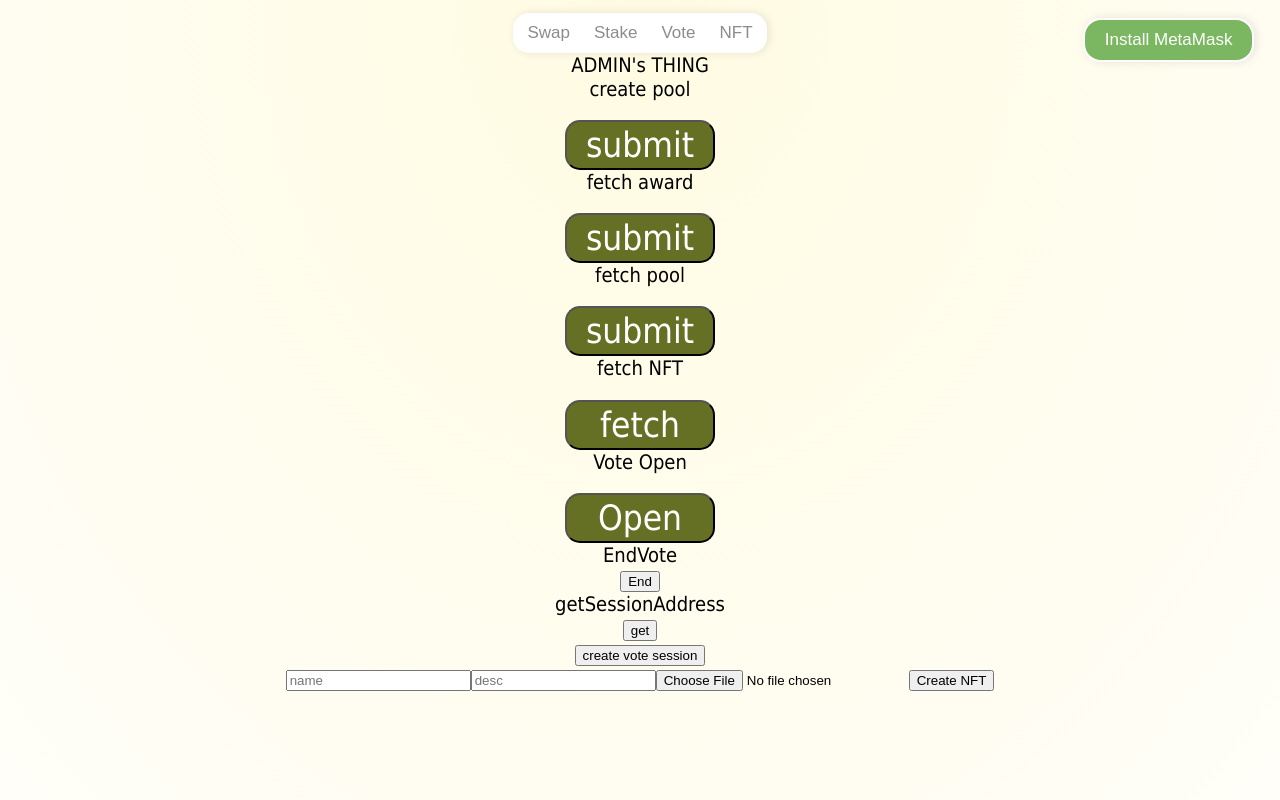
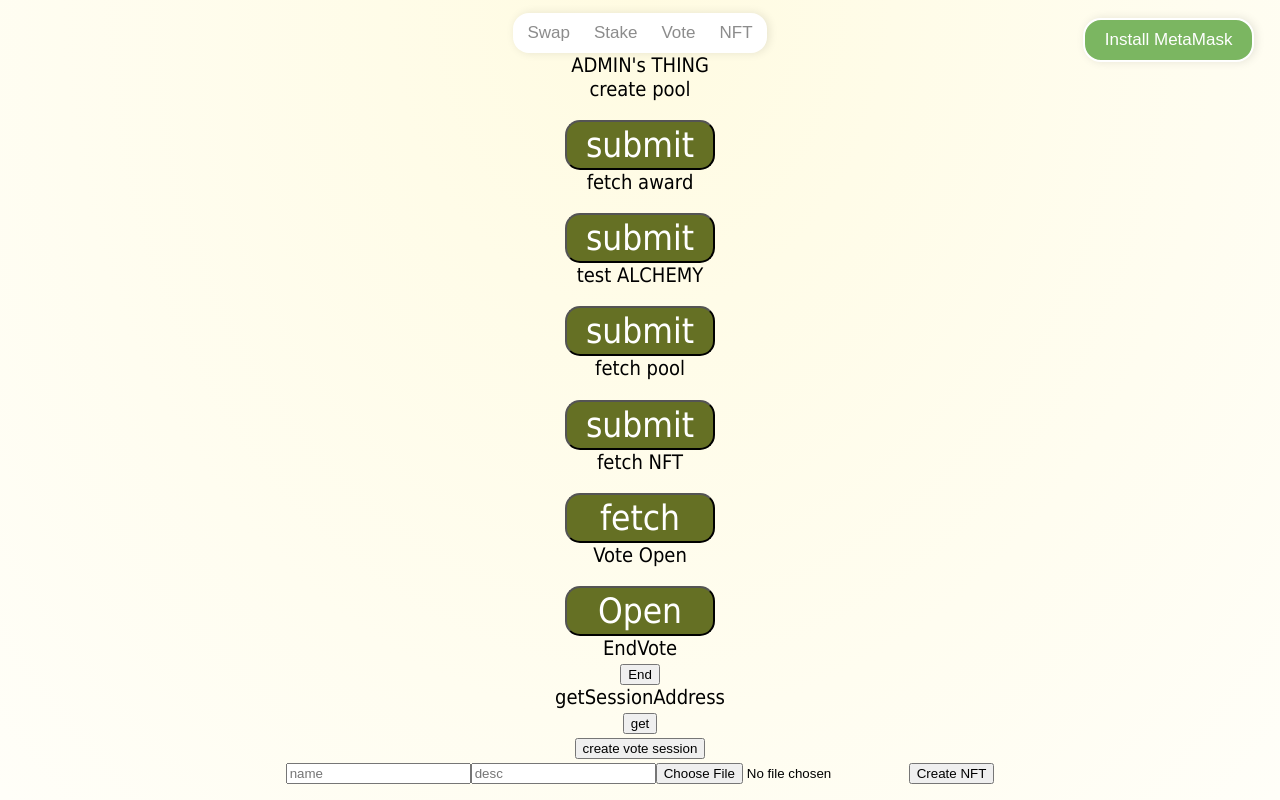
Before and after one commit to Thanabardi/rice, a React (Create React App) app: page /admin in a window 1280 px wide. Built offline with nearby package versions, Linux system fonts and the light colour scheme; what ipfs-http-client would draw is missing.

Commit message:
inventory easier

```diff
--- a/src/pages/AdminPage.jsx
+++ b/src/pages/AdminPage.jsx
@@ -3,6 +3,7 @@ import { ethers } from 'ethers'
 import RICE from '../artifacts/contracts/Token.sol/RICE.json'
 import WMATIC from '../artifacts/contracts/WMatic.sol/WMATIC.json'
 import PoolFactory from '../artifacts/contracts/PoolFactory.sol/PoolFactory.json'
+import axios from 'axios';
 
 import '../assets/Admin.css';
 // import '../assets/SwapPage.css';
@@ -20,8 +21,8 @@ import { NFTStorage, Blob } from 'nft.storage'
 import { create as ipfsHttpClient } from 'ipfs-http-client'
 import { AddressContext } from '../context/AddressContextProvider';
 
+
 const client = ipfsHttpClient('https://ipfs.infura.io:5001/api/v0')
-
 
 
 const AdminPage = () => {
@@ -232,6 +233,32 @@ function onGetSessionAddress(e){
 
 
 
+function testAlchemy(e){
+  e.preventDefault()
+  const baseURL = `${process.env.REACT_APP_ALCHEMY}/getNFTs/`
+  // replace with the wallet address you want to query for NFTs
+  const ownerAddr = "0xbb78Ebf787951CF921783163Be1B8423A4Dc752e";
+
+  var config = {
+    method: 'get',
+    url: `${baseURL}?owner=${ownerAddr}&contractAddresses[]=${network.nftAddress}`
+  };
+
+  axios(config)
+  .then((response) => {
+    let temp =[]
+    response.data.ownedNfts.forEach((e)=>{
+      temp.push(e.metadata)
+    })
+    // console.log(JSON.stringify(response.data.ownedNfts[0].metadata, null, 2))
+    console.log(temp)
+
+
+  })
+  .catch(error => console.log(error));
+}
+
+
 
 
 
@@ -254,6 +281,11 @@ function onGetSessionAddress(e){
         </form>
 
 
+        <form onSubmit={testAlchemy}>
+          test ALCHEMY<br/>
+
+          <button className='adminSubmit'>submit</button>
+        </form>
 
 
 
--- a/src/pages/NFT.jsx
+++ b/src/pages/NFT.jsx
@@ -9,6 +9,7 @@ import checkMetaMask from '../utils/CheckMetaMask';
 import '../assets/NFT.css';
 import { AddressContext } from '../context/AddressContextProvider';
 import h2d from '../utils/H2D';
+import axios from 'axios';
 
 
 const NFT = () => {
@@ -26,15 +27,9 @@ const NFT = () => {
   let [status, setStatus] = useState(checkMetaMask())
 
   useEffect(() => {
-  // create candidate details list from candidate id
+
   fetchNftList(1)
-  fetchNFT().then((list)=>{
-    console.log("inventory",list)
-    list.forEach((e)=>{
-      console.log("e=",e)
-      fetchNftInventory(e).then(()=>{ setInventoryImg(inventoryImg)})
-    })
-  })
+  testAlchemy();
 
 
 
@@ -112,6 +107,36 @@ const NFT = () => {
 
   }
 
+
+  async function testAlchemy(){
+    if (typeof window.ethereum !== 'undefined') {
+      // await requestAccount()
+      const provider = new ethers.providers.Web3Provider(window.ethereum);
+      const signer = provider.getSigner()
+
+    const baseURL = `${process.env.REACT_APP_ALCHEMY}/getNFTs/`
+    // replace with the wallet address you want to query for NFTs
+    const ownerAddr = await  signer.getAddress()
+
+    var config = {
+      method: 'get',
+      url: `${baseURL}?owner=${ownerAddr}&contractAddresses[]=${network.nftAddress}`
+    };
+
+    axios(config)
+    .then((response) => {
+      let temp =[]
+      response.data.ownedNfts.forEach((e)=>{
+        temp.push(e.metadata)
+      })
+      // console.log(JSON.stringify(response.data.ownedNfts[0].metadata, null, 2))
+      console.log(temp)
+      setInventory(temp)
+
+    })
+    .catch(error => console.log(error));
+  }
+}
 
 
 
@@ -209,21 +234,12 @@ async function onSending(e){
       </div>}
 
 
-      {/* {inventory && inventory.map((index, i) => {
-           console.log("index");
-           const img = fetchNftList(index)
-           // Return the element. Also pass key
-           return (<img src={img}/>)
-        })} */}
-
-
-      inventory<br/>
-      {inventoryImg && inventoryImg.map((img, i) => {
-          console.log(inventoryImg)
-           console.log("index");
+      {inventory && inventory.map((index, i) => {
+           const img = index.image
            // Return the element. Also pass key
            return (<img src={img}/>)
         })}
+
 
 
 
```
